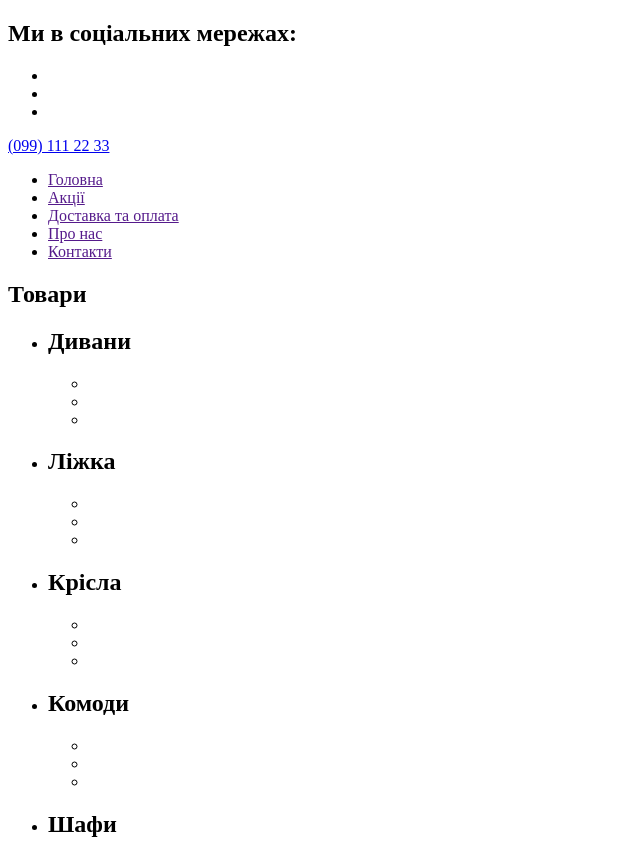
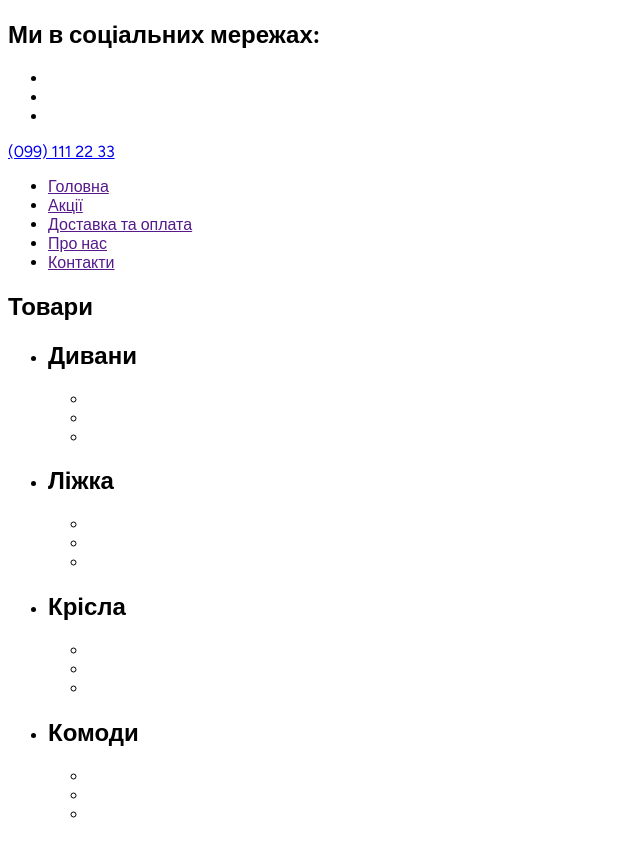
Before and after one commit to 001elijah/furniture-test, a plain HTML site: page index.html in a window 1280 px wide. Shown: the top 841 px of the page, without its empty margins (0-640 px from the left). Drawn offline with Linux system fonts and the light colour scheme.

Commit message:
Add main font "Figtree" 700

```diff
--- a/css/styles.css
+++ b/css/styles.css
@@ -0,0 +1,3 @@
+body {
+    font-family: 'Figtree', sans-serif;
+}
--- a/index.html
+++ b/index.html
@@ -5,6 +5,10 @@
     <meta http-equiv="X-UA-Compatible" content="IE=edge">
     <meta name="viewport" content="width=device-width, initial-scale=1.0">
     <title>Furniture.test</title>
+    <link rel="preconnect" href="https://fonts.googleapis.com">
+    <link rel="preconnect" href="https://fonts.gstatic.com" crossorigin>
+    <link href="https://fonts.googleapis.com/css2?family=Figtree:wght@400;700&display=swap" rel="stylesheet">
+    <link rel="stylesheet" href="./css/styles.css">
 </head>
 <body>
     <header>
```
